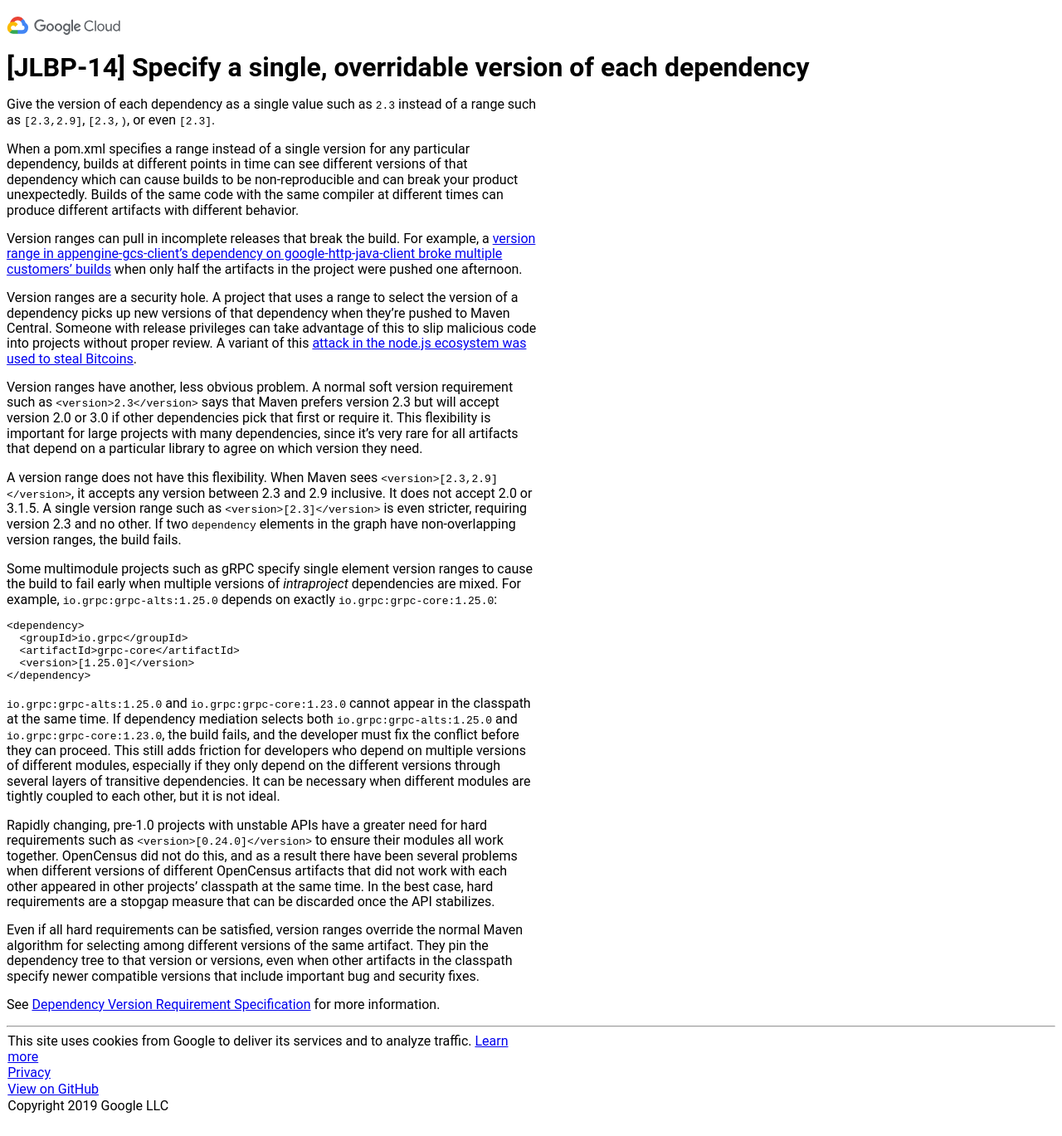
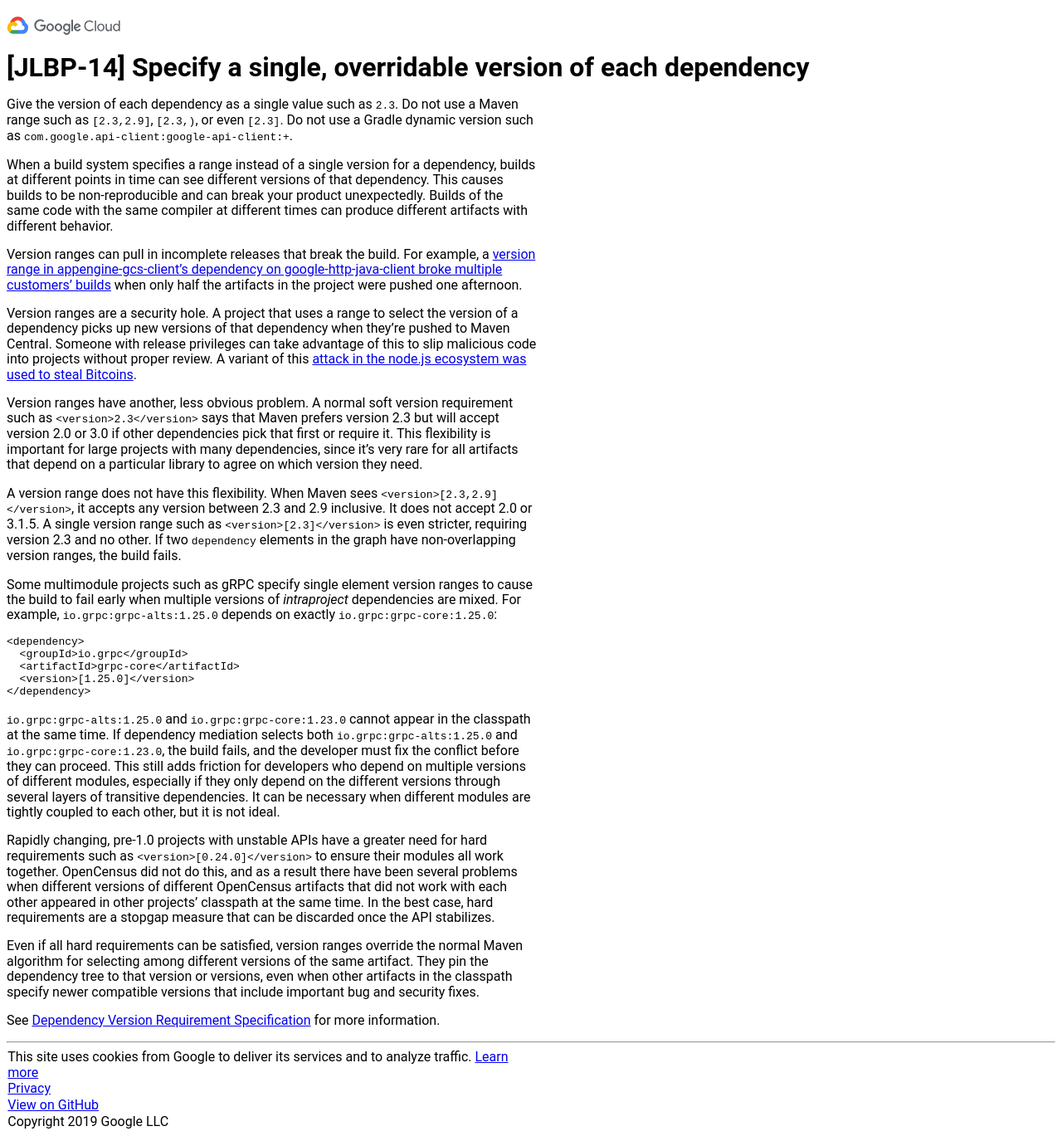
Before and after one commit to GoogleCloudPlatform/cloud-opensource-java, a Jekyll site: the page built from docs/JLBP-14.md, in a window 1280 px wide. Shown: the whole page at 83% size. Built offline with Jekyll 4.4.1, drawn with Linux system fonts in a browser that asks for light colours; our own code applies the rules of GitHub Pages for plain Markdown files.

Commit message:
consider Gradle dynmaic versions
@garrettjonesgoogle

```diff
--- a/docs/JLBP-14.md
+++ b/docs/JLBP-14.md
@@ -1,12 +1,14 @@
 # [JLBP-14] Specify a single, overridable version of each dependency
 
-Give the version of each dependency as a single value such as `2.3`
-instead of a range such as `[2.3,2.9]`, `[2.3,)`, or even `[2.3]`.
+Give the version of each dependency as a single value such as `2.3`.
+Do not use a Maven range such as `[2.3,2.9]`, `[2.3,)`, or even `[2.3]`.
+Do not use a Gradle dynamic version such as
+`com.google.api-client:google-api-client:+`.
 
-When a pom.xml specifies a range instead of a
-single version for any particular dependency, builds at different points
-in time can see different versions of that dependency
-which can cause builds to be non-reproducible and can break your product unexpectedly. Builds of the same code with the same compiler at different
+When a build system specifies a range instead of a
+single version for a dependency, builds at different points
+in time can see different versions of that dependency.
+This causes builds to be non-reproducible and can break your product unexpectedly. Builds of the same code with the same compiler at different
 times can produce different artifacts with different behavior.
 
 Version ranges can pull in incomplete releases that break the
```
